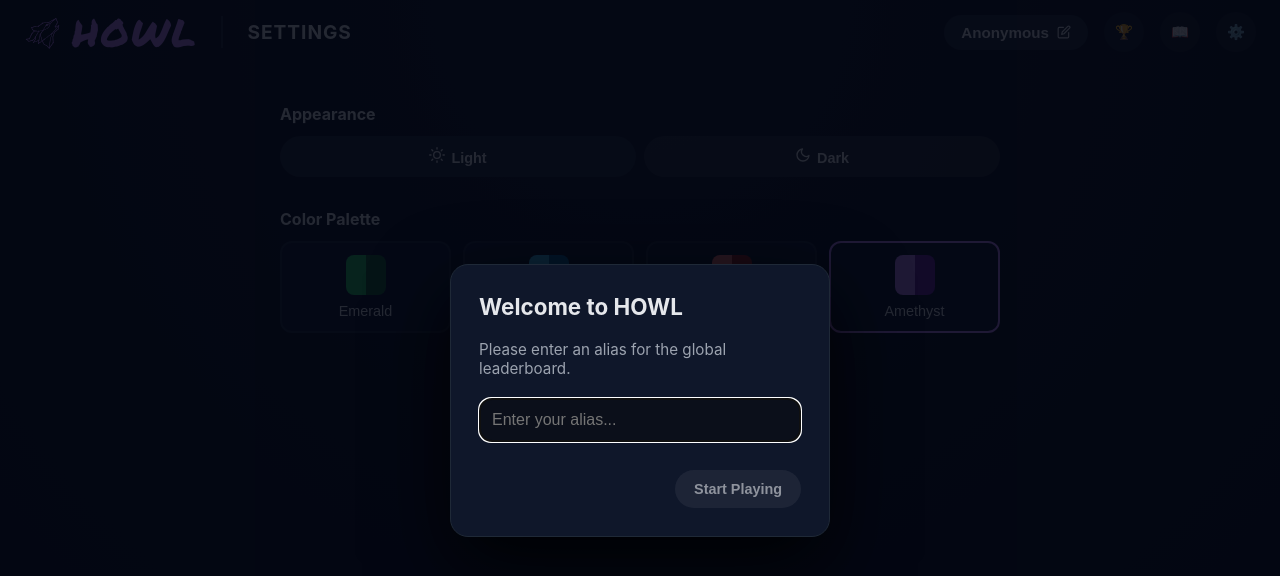
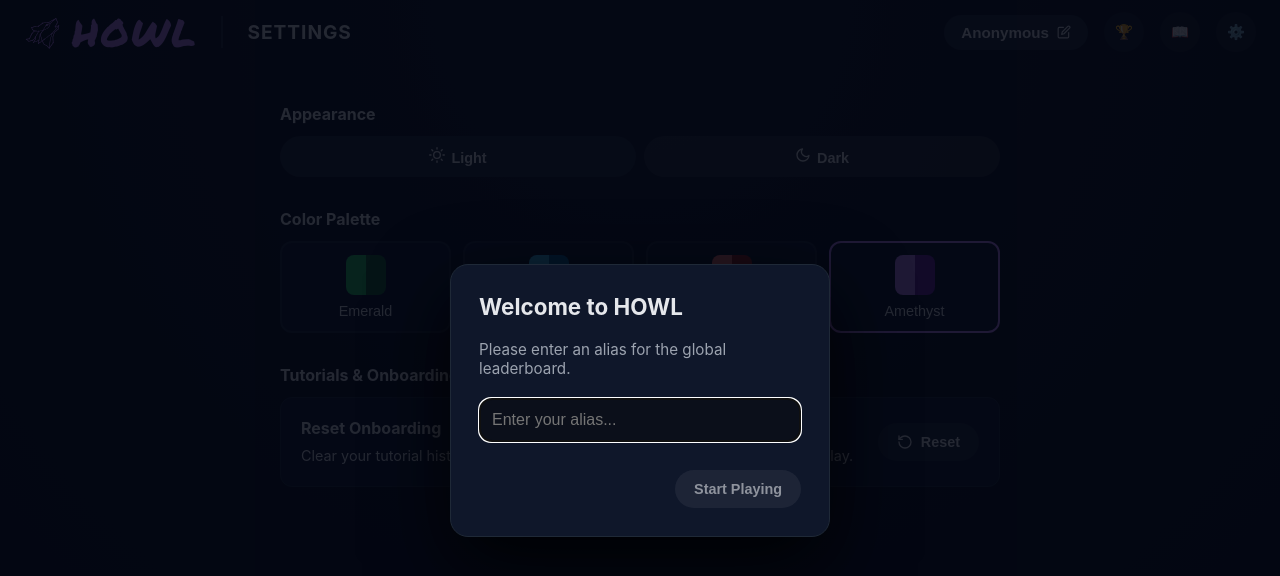
Before and after one commit to benni-kr/howl, a React (Vite) app in the folder frontend/: page /settings in a window 1280 px wide. Shown: the top 576 px of the page. Built offline with nearby package versions, Linux system fonts and the light colour scheme; no server answers; sample sign-in values are in the browser's storage.

Commit message:
feat: Add reset tutorials button to SettingsPage

```diff
--- a/frontend/src/pages/SettingsPage.tsx
+++ b/frontend/src/pages/SettingsPage.tsx
@@ -1,9 +1,11 @@
-import React from "react";
+import React, { useState } from "react";
 import { useDispatch, useSelector } from "react-redux";
 import { setMode, setColorTheme, THEMES, SettingsState } from "../state/settingsSlice";
+import { resetTutorials } from "../state/userPreferencesSlice";
 
 const SettingsPage: React.FC = () => {
   const dispatch = useDispatch();
+  const [resetSuccess, setResetSuccess] = useState(false);
   const { mode, colorId } = useSelector(
     (state: { settings: SettingsState }) => state.settings
   );
@@ -70,6 +72,58 @@
           })}
         </div>
       </div>
+      <div className="settings-section" style={{ marginTop: '32px' }}>
+        <h3 className="section-title" style={{ marginBottom: "12px" }}>Tutorials & Onboarding</h3>
+
+        <div style={{
+          background: "var(--bg-card)",
+          border: "1px solid var(--border-subtle)",
+          borderRadius: "12px",
+          padding: "20px",
+          display: "flex",
+          alignItems: "center",
+          justifyContent: "space-between",
+          flexWrap: "wrap",
+          gap: "16px"
+        }}>
+          <div style={{ flex: "1 1 200px" }}>
+            <h4 style={{ margin: "0 0 8px 0", color: "var(--text-main)", fontSize: "1rem" }}>Reset Onboarding</h4>
+            <p style={{ margin: 0, color: "var(--text-dim)", fontSize: "0.9rem", lineHeight: "1.4" }}>
+              Clear your tutorial history. Helpful hints and tooltips will appear again as you play.
+            </p>
+          </div>
+          <button
+            className={`btn ${resetSuccess ? "primary" : "secondary"}`}
+            style={{
+              whiteSpace: "nowrap",
+              display: "flex",
+              alignItems: "center",
+              gap: "8px",
+              background: resetSuccess ? "var(--highlight)" : undefined,
+              borderColor: resetSuccess ? "var(--highlight)" : undefined,
+              color: resetSuccess ? "#fff" : undefined,
+              transition: "all 0.3s ease"
+            }}
+            onClick={() => {
+              dispatch(resetTutorials());
+              setResetSuccess(true);
+              setTimeout(() => setResetSuccess(false), 2000);
+            }}
+          >
+            {resetSuccess ? (
+              <>
+                <svg xmlns="http://www.w3.org/2000/svg" width="16" height="16" viewBox="0 0 24 24" fill="none" stroke="currentColor" strokeWidth="2" strokeLinecap="round" strokeLinejoin="round"><polyline points="20 6 9 17 4 12"/></svg>
+                Done!
+              </>
+            ) : (
+              <>
+                <svg xmlns="http://www.w3.org/2000/svg" width="16" height="16" viewBox="0 0 24 24" fill="none" stroke="currentColor" strokeWidth="2" strokeLinecap="round" strokeLinejoin="round"><path d="M3 12a9 9 0 1 0 9-9 9.75 9.75 0 0 0-6.74 2.74L3 8"/><path d="M3 3v5h5"/></svg>
+                Reset
+              </>
+            )}
+          </button>
+        </div>
+      </div>
     </div>
   );
 };
```
